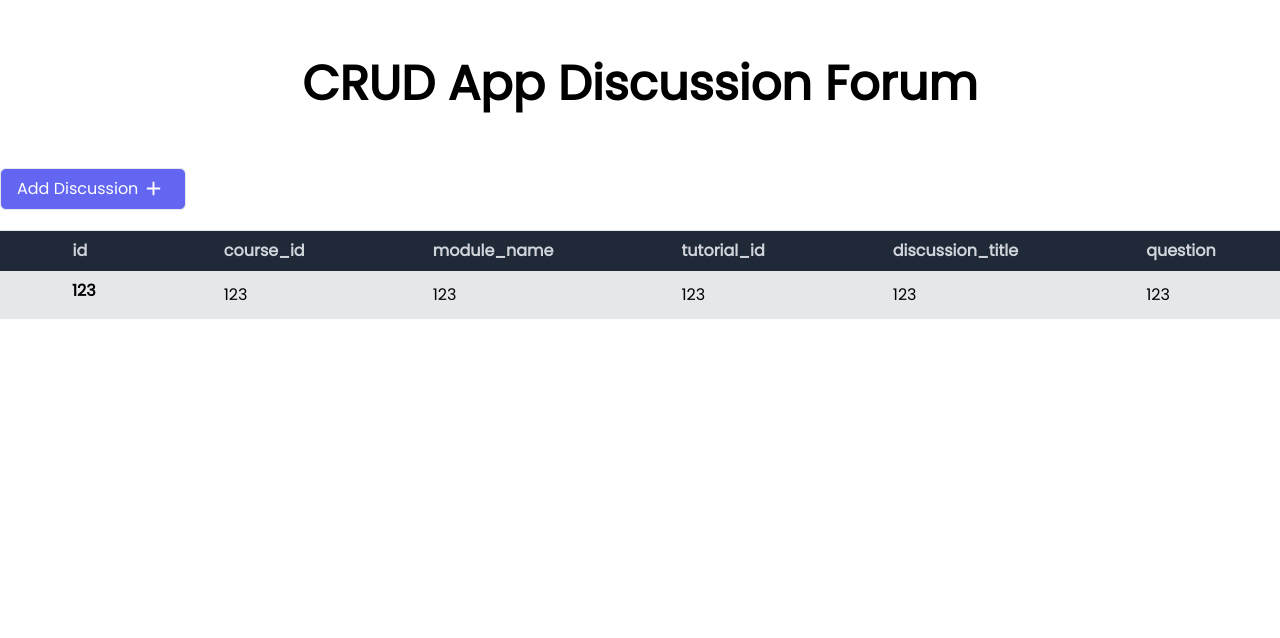
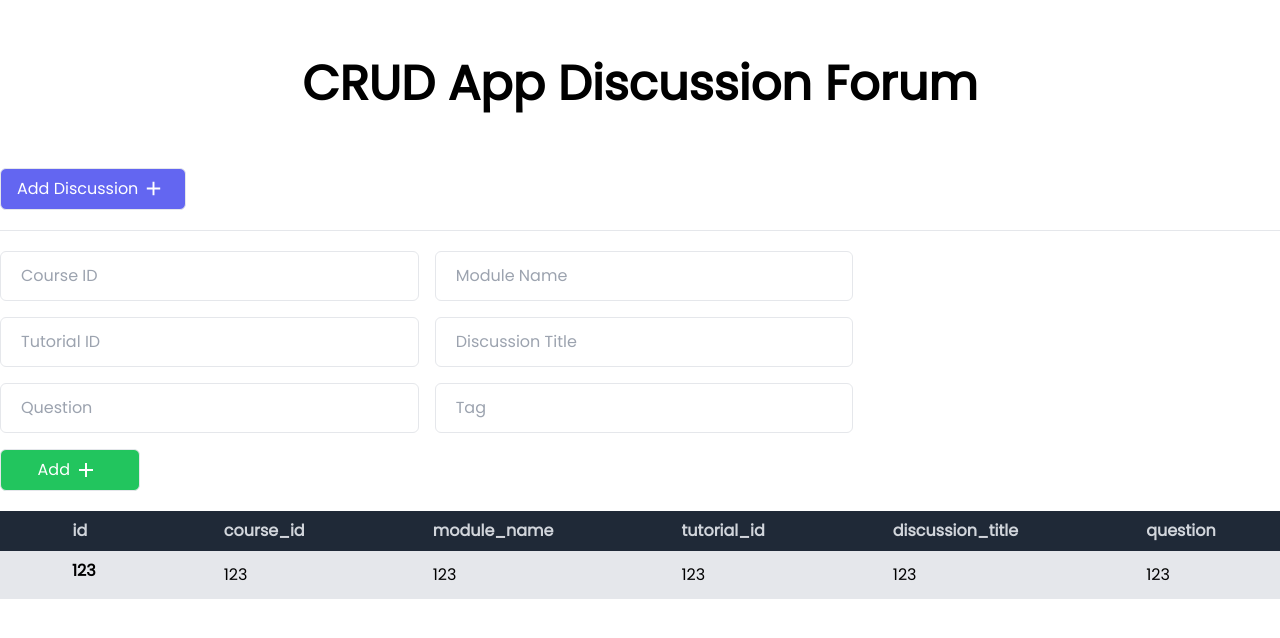
Before and after one commit to C23-DF01-Dicoding-Indonesia/CRUD-app, a Next.js app: page / in a window 1280 px wide. Shown: the top 638 px of the page. Built offline with nearby package versions, Linux system fonts and the light colour scheme.

Commit message:
add form, success, and bug components

```diff
--- /dev/null
+++ b/components/bug.js
@@ -0,0 +1,7 @@
+export default function Bug({message}){
+    return(
+        <div className="success containr mx-auto">
+            <div className="flex justify-center mx-auto border border-red-200 bg-red-400 w-3/6 text-gray-900 text-md my-4 py-2 text-center bg-opacity-5">{message}</div>
+        </div>
+    )
+}
--- /dev/null
+++ b/components/form.js
@@ -0,0 +1,49 @@
+import { useReducer } from "react"
+import { BiPlus } from "react-icons/bi"
+import Success from './success'
+import Bug from './bug'
+
+const formReducer = (state, event) => {
+    return {
+        ...state,
+        [event.target.name]: event.target.value
+    }
+}
+
+export default function Form(){
+
+    const [formData, setFormData] = useReducer(formReducer, {})
+
+    const handleSubmit = (e) => {
+        e.preventDefault();
+        if(Object.keys(formData).length==0) return console.log("There's no data!")
+        console.log(formData)
+    }
+
+    if(Object.keys(formData).length > 0) return <Success message={"Discussion Added"}></Success>
+
+    return (
+        <form className="grid lg:grid-cols-2 w-4/6 gap-4" onSubmit={handleSubmit}>
+            <div className="input-type">
+                <input type="text" onChange={setFormData} name="course_id" className="border w-full px-5 py-3 focus:outline-none rounded-md" placeholder="Course ID"></input>
+            </div>
+            <div className="input-type">
+                <input type="text" onChange={setFormData} name="module_name" className="border w-full px-5 py-3 focus:outline-none rounded-md" placeholder="Module Name"></input>
+            </div>
+            <div className="input-type">
+                <input type="text" onChange={setFormData} name="tutorial_id" className="border w-full px-5 py-3 focus:outline-none rounded-md" placeholder="Tutorial ID"></input>
+            </div>
+            <div className="input-type">
+                <input type="text" onChange={setFormData} name="discussion_title" className="border w-full px-5 py-3 focus:outline-none rounded-md" placeholder="Discussion Title"></input>
+            </div>
+            <div className="input-type">
+                <input type="text" onChange={setFormData} name="question" className="border w-full px-5 py-3 focus:outline-none rounded-md" placeholder="Question"></input>
+            </div>
+            <div className="input-type">
+                <input type="text" onChange={setFormData} name="tag" className="border w-full px-5 py-3 focus:outline-none rounded-md" placeholder="Tag"></input>
+            </div>
+
+            <button className="flex justify-center text-md w-2/6 bg-green-500 text-white px-4 py-2 border rounded-md hover:bg-gray-50 hover:border-green-500 hover:text-green-500">Add <span className="px-1"><BiPlus size={24}></BiPlus></span></button>
+        </form>
+    )
+}
--- /dev/null
+++ b/components/success.js
@@ -0,0 +1,7 @@
+export default function Success({message}){
+    return(
+        <div className="success containr mx-auto">
+            <div className="flex justify-center mx-auto border border-yellow-200 bg-yellow-400 w-3/6 text-gray-900 text-md my-4 py-2 text-center bg-opacity-5">{message}</div>
+        </div>
+    )
+}
--- a/pages/index.tsx
+++ b/pages/index.tsx
@@ -1,6 +1,8 @@
-import Head from 'next/head'
-import Table from '../components/table'
-import { BiPlus } from "react-icons/bi";
+import React from 'react';
+import Head from 'next/head';
+import { BiPlus } from 'react-icons/bi';
+import Table from '../components/table';
+import Form from '../components/form';
 
 export default function Home() {
   return (
@@ -10,18 +12,28 @@ export default function Home() {
         <meta name="description" content="Generated by C23-DF01" />
         <meta name="viewport" content="width=device-width, initial-scale=1" />
       </Head>
-      <main className='py-5'>
-        <h1 className='text-xl md:text-5xl text-center font-bold py-10'>CRUD App Discussion Forum</h1>
+      <main className="py-5">
+        <h1 className="text-xl md:text-5xl text-center font-bold py-10">CRUD App Discussion Forum</h1>
 
-        <div className='container mx-auto flex justify-between py-5 border-b'>
-          <div className='left flex gap-3'>
-            <button className='flex bg-indigo-500 text-white px-4 py-2 border rounded-md hover:bg-gray-200 hover:border-indigo-500 hover:text-gray-800'>Add Discussion<span className='px-1'><BiPlus size={23}></BiPlus></span></button>
+        <div className="container mx-auto flex justify-between py-5 border-b">
+          <div className="left flex gap-3">
+            <button className="flex bg-indigo-500 text-white px-4 py-2 border rounded-md hover:bg-gray-200 hover:border-indigo-500 hover:text-gray-800">
+              Add Discussion
+              <span className="px-1"><BiPlus size={23} /></span>
+            </button>
           </div>
         </div>
+
+        {/* Form */}
+        <div className="container mx-auto py-5">
+          <Form />
+        </div>
+
+        {/* Table */}
         <div className="container mx-auto">
-          <Table></Table>
+          <Table />
         </div>
       </main>
     </>
-  )
+  );
 }
```
Also changed, not shown: package.json (+13 -4 lines), .eslintrc.json, 1 other file (tests, documents, lock files or other folders).
